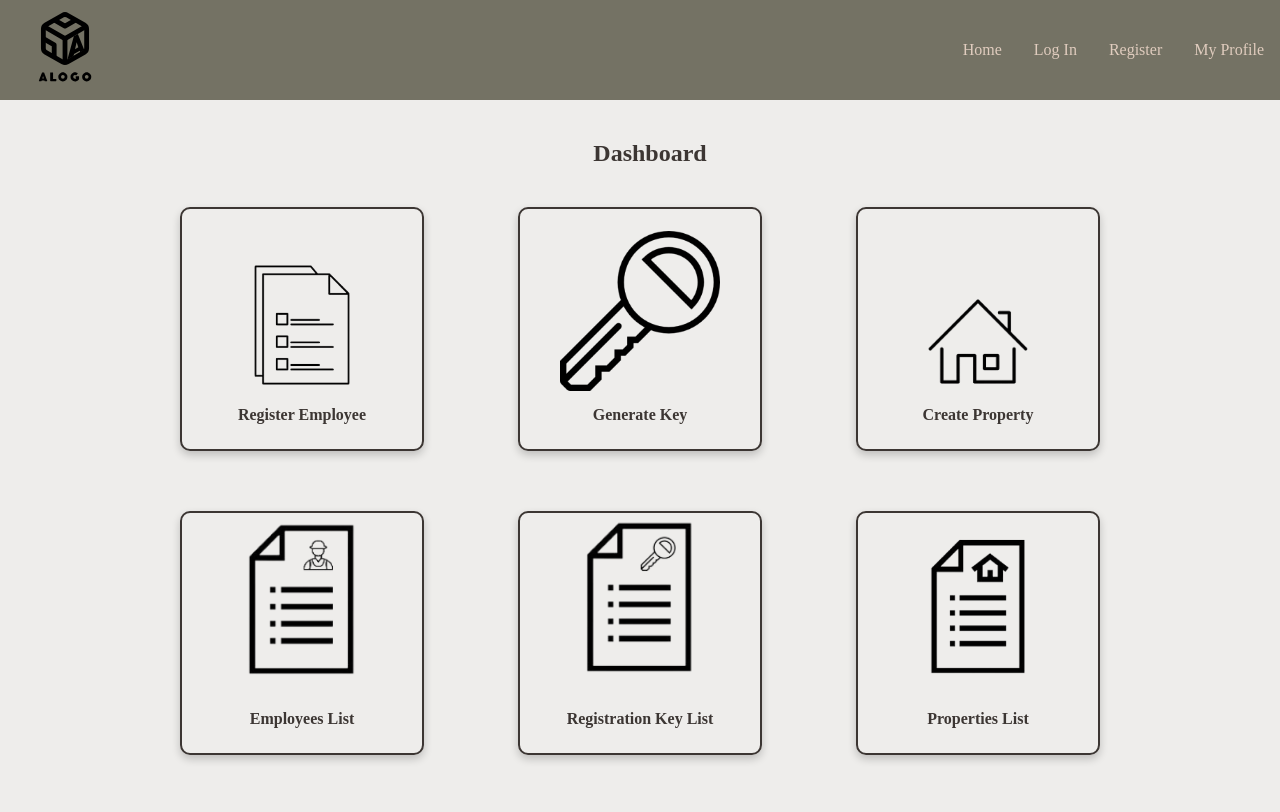
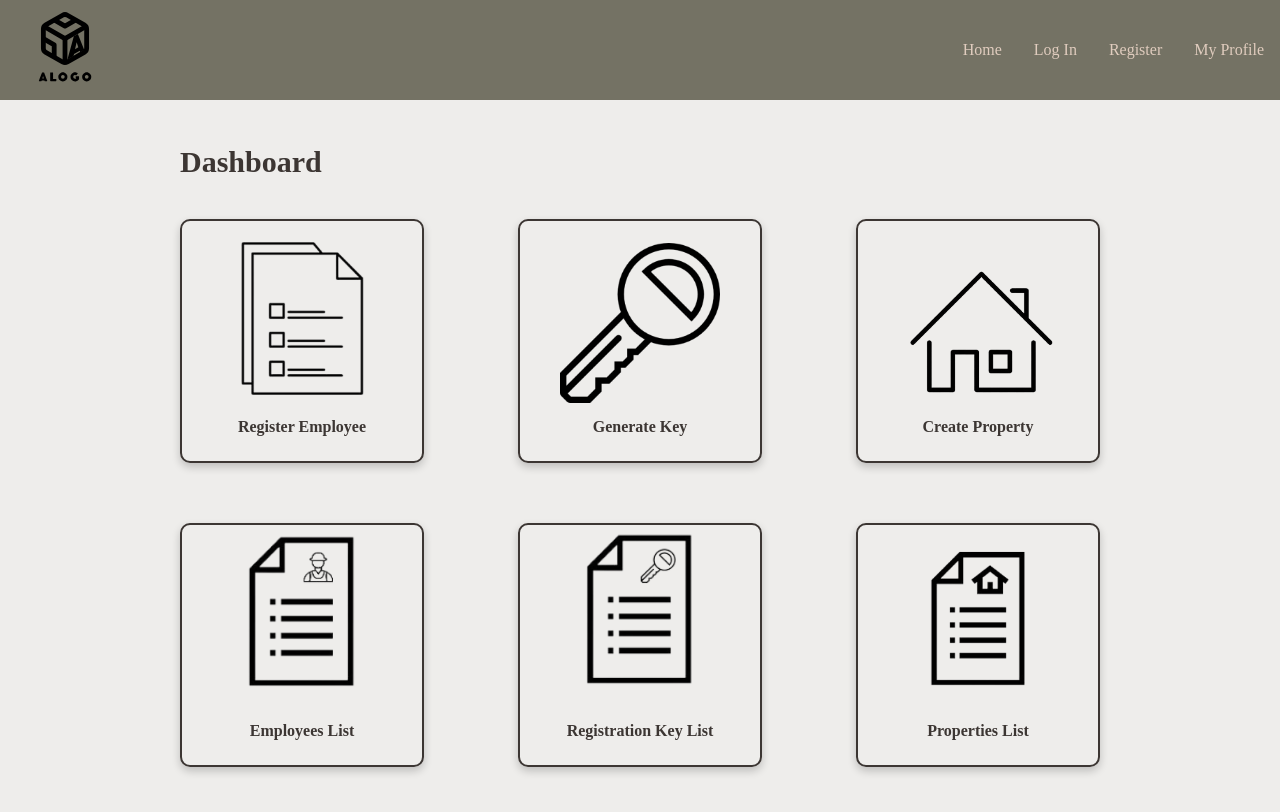
Before and after one commit to Ahmad-Elmahallawy/iCondo, a React (Create React App) app in the folder frontend/: page /GenerateKey in a window 1280 px wide. Shown: the top 812 px of the page. Built offline with nearby package versions, Linux system fonts and the light colour scheme.

Commit message:
CSS Fix and icon size fix

```diff
--- a/frontend/src/Pages/CompanyDashboardPage.tsx
+++ b/frontend/src/Pages/CompanyDashboardPage.tsx
@@ -13,8 +13,10 @@ const DashboardPage: React.FC = () => {
 
     return (
       <div className="dashboard-page">
-        <h2 className="page-title">Dashboard</h2>
         <div className="dashboard">
+          <div className= "row">
+            <h2 className="page-title">Dashboard</h2>
+          </div>
           <div className="row">
             <SquareCard title="Register Employee" icon= {RegisterEmployee} route="/RegisterEmployee" />
             <SquareCard title="Generate Key" icon={GenerateKey} route="/GenerateKey" />
--- a/frontend/src/Style/Dashboard/CompanyDashboardStyle.css
+++ b/frontend/src/Style/Dashboard/CompanyDashboardStyle.css
@@ -7,10 +7,10 @@
 }
 
 .page-title {
-    font-size: 24px;
-    margin-bottom: 20px;
+    font-size: 30px;
     margin-left: 20px;
     text-align: left;
+    margin-bottom: 0px;
 }
 
 .dashboard {
```
Also changed, not shown: frontend/public/Assets/CreateProperty.png, frontend/public/Assets/RegisterEmployee.png.
